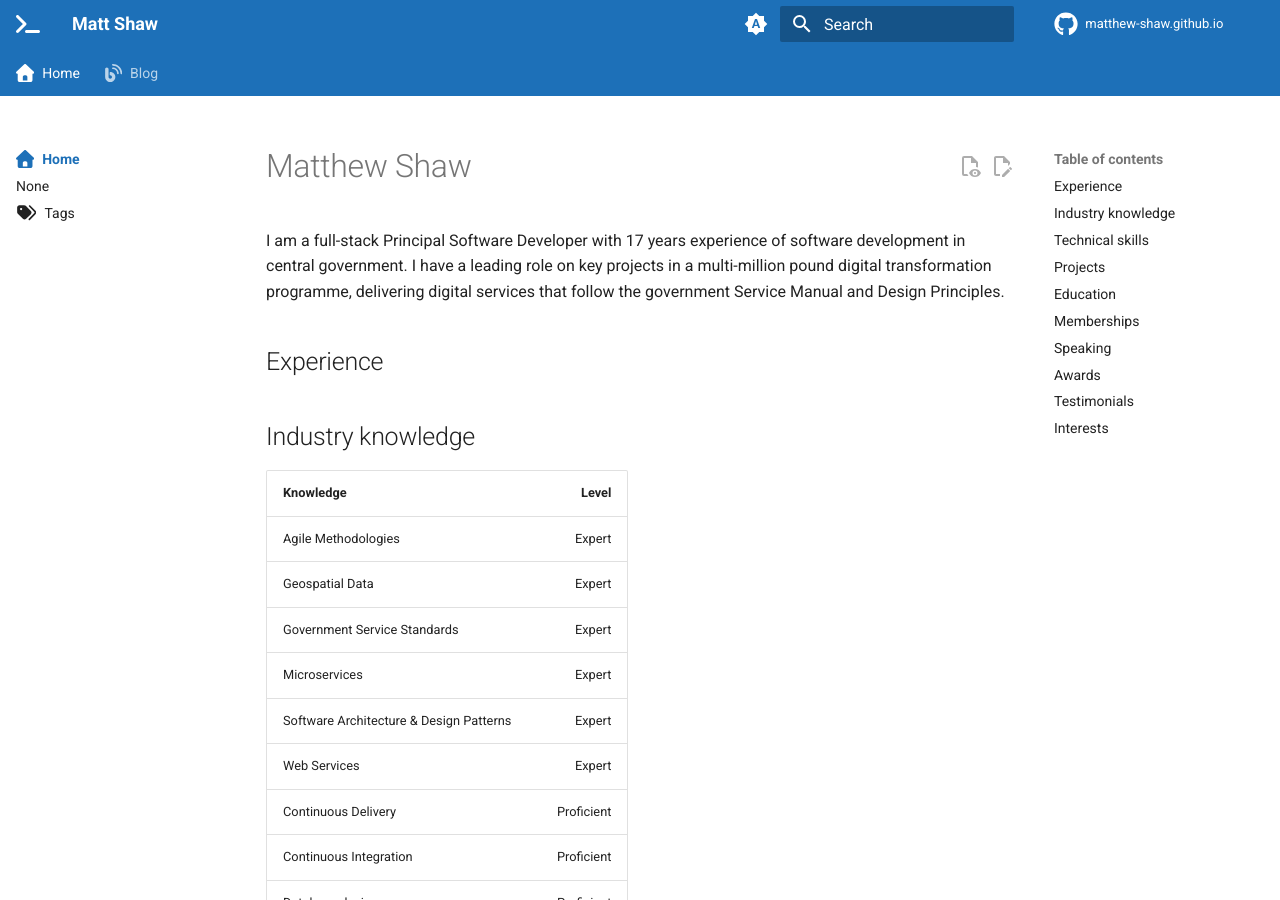
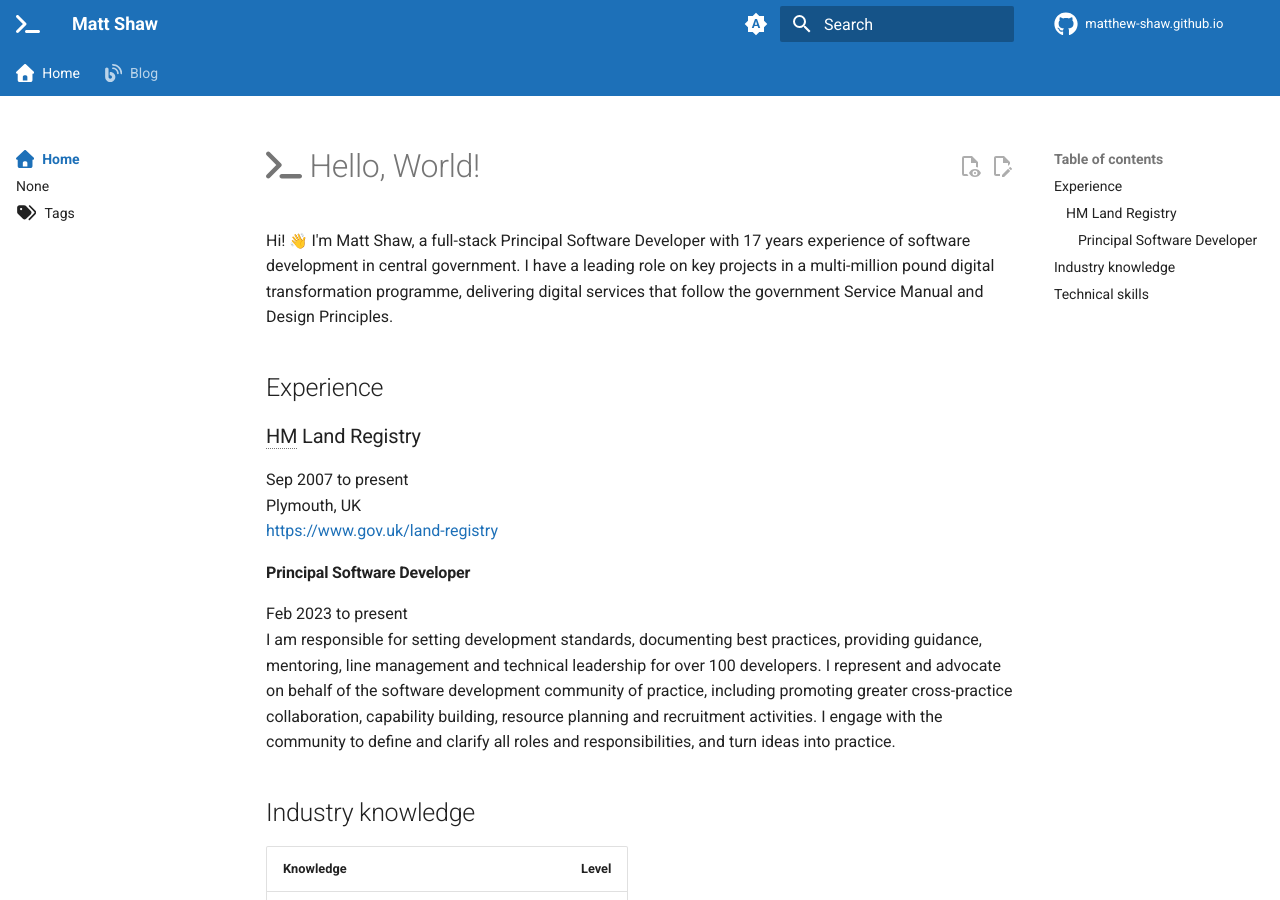
Before and after one commit to matthew-shaw/matthew-shaw.github.io, an MkDocs documentation site: the page built from docs/index.md, in a window 1280 px wide and 900 px high. Built offline with MkDocs 1.6.1 and Material for MkDocs 9.7.7, drawn with Linux system fonts in a browser that asks for light colours; emoji names are drawn with the system emoji font; plug-ins that fetch from the network failed and are left out; comment, search, counter and statistics services are not loaded; some of the changed text lies outside the part shown.

Commit message:
update titles

```diff
--- a/docs/index.md
+++ b/docs/index.md
@@ -2,11 +2,22 @@
 icon: fontawesome/solid/house
 ---
 
-# Matthew Shaw
+# :fontawesome-solid-terminal: Hello, World!
 
-I am a full-stack Principal Software Developer with 17 years experience of software development in central government. I have a leading role on key projects in a multi-million pound digital transformation programme, delivering digital services that follow the government Service Manual and Design Principles.
+Hi! :wave: I'm Matt Shaw, a full-stack Principal Software Developer with 17 years experience of software development in central government. I have a leading role on key projects in a multi-million pound digital transformation programme, delivering digital services that follow the government Service Manual and Design Principles.
 
 ## Experience
+
+### HM Land Registry
+
+Sep 2007 to present<br>
+Plymouth, UK<br>
+<https://www.gov.uk/land-registry>
+
+#### Principal Software Developer
+
+Feb 2023 to present<br>
+I am responsible for setting development standards, documenting best practices, providing guidance, mentoring, line management and technical leadership for over 100 developers. I represent and advocate on behalf of the software development community of practice, including promoting greater cross-practice collaboration, capability building, resource planning and recruitment activities. I engage with the community to define and clarify all roles and responsibilities, and turn ideas into practice.
 
 ## Industry knowledge
 
@@ -65,17 +76,3 @@ I am a full-stack Principal Software Developer with 17 years experience of softw
 | RabbitMQ              |    Working |
 | Redis                 |    Working |
 | Ruby                  |    Working |
-
-## Projects
-
-## Education
-
-## Memberships
-
-## Speaking
-
-## Awards
-
-## Testimonials
-
-## Interests
```
